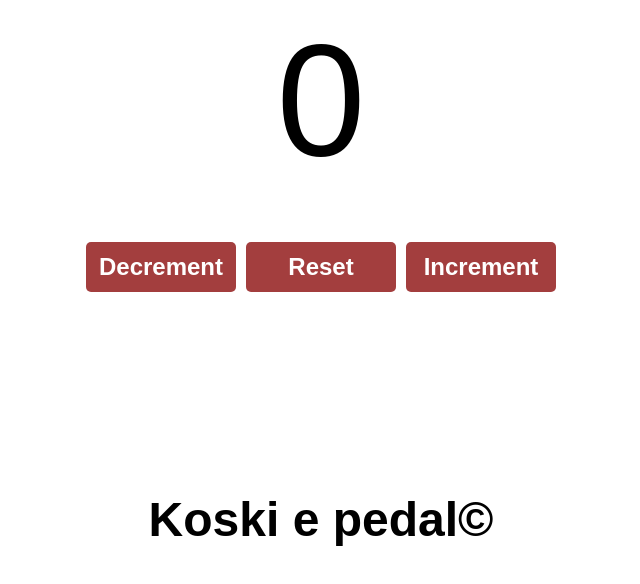
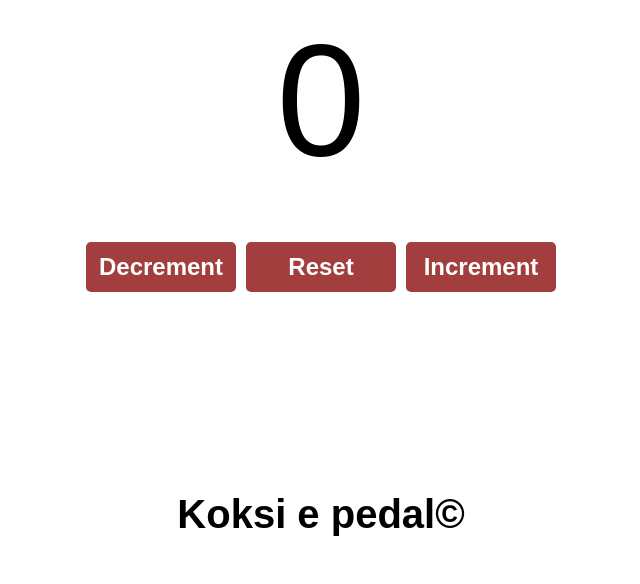
Before and after one commit to Zeshinn/React-Vite-Web, a React (Vite) app: page / in a window 1280 px wide. Shown: the top 584 px of the page, without its empty margins (319-959 px from the left). Built offline with nearby package versions, Linux system fonts and the light colour scheme.

Commit message:
changed footer

```diff
--- a/src/App.jsx
+++ b/src/App.jsx
@@ -4,7 +4,7 @@ function App() {
   return(<>
     <Counter/>
     <footer>
-      <p>Koski&nbsp;e&nbsp;pedal&copy;</p>
+      <p>Koksi&nbsp;e&nbsp;pedal&copy;</p>
     </footer>
   </>);
 }
--- a/src/index.css
+++ b/src/index.css
@@ -30,6 +30,6 @@ footer{
     text-align: center;
     font-weight: bold;
     font-family: Arial, Helvetica, sans-serif;
-    font-size: 3em;
+    font-size: 2.5em;
     margin-top: 200px;
 }
```
